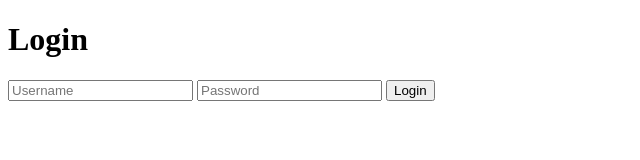
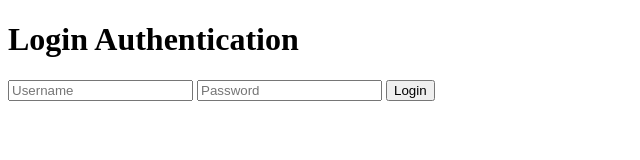
Before and after one commit to anovius/nodejs-passportjs-local-auth, a website: page login.html in a window 1280 px wide. Shown: the whole page, without its empty margins (0-640 px from the left). Drawn offline with Linux system fonts and the light colour scheme.

Commit message:
Update login.html

```diff
--- a/login.html
+++ b/login.html
@@ -7,7 +7,7 @@
     <title>Login</title>
 </head>
 <body>
-    <h1>Login</h1>
+    <h1>Login Authentication</h1>
     <form action="/login" method="post">
         <input type="text" name="username" placeholder="Username" required/>
         <input type="password" name="password" placeholder="Password" required/>
```
